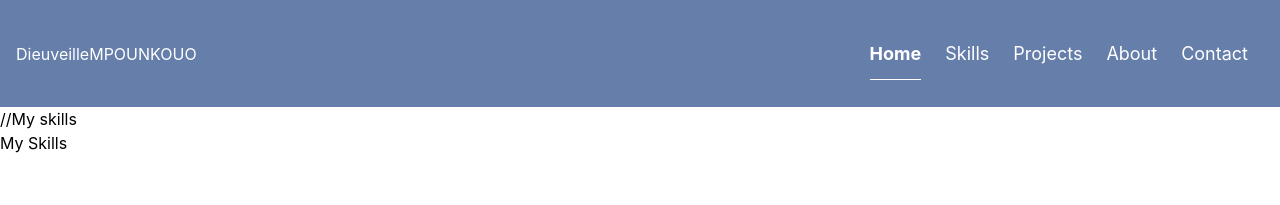
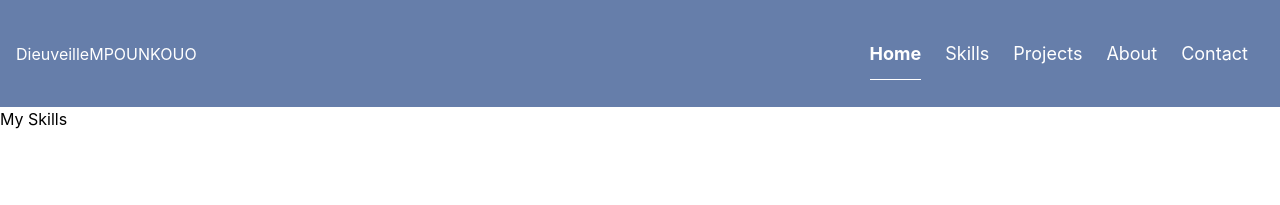
Before and after one commit to DieuveilleSuthi/NextJS_with_project, a Next.js app: page /Skills in a window 1280 px wide. Shown: the top 205 px of the page. Built offline with nearby package versions, Linux system fonts and the light colour scheme.

Commit message:
Update Skills.js

```diff
--- a/pages/Skills.js
+++ b/pages/Skills.js
@@ -3,7 +3,7 @@ import React from "react";
 const Skills = () => {
     return (
         <div>
-        //My skills
+
             <h1> My Skills</h1>
         </div>
     )
```
